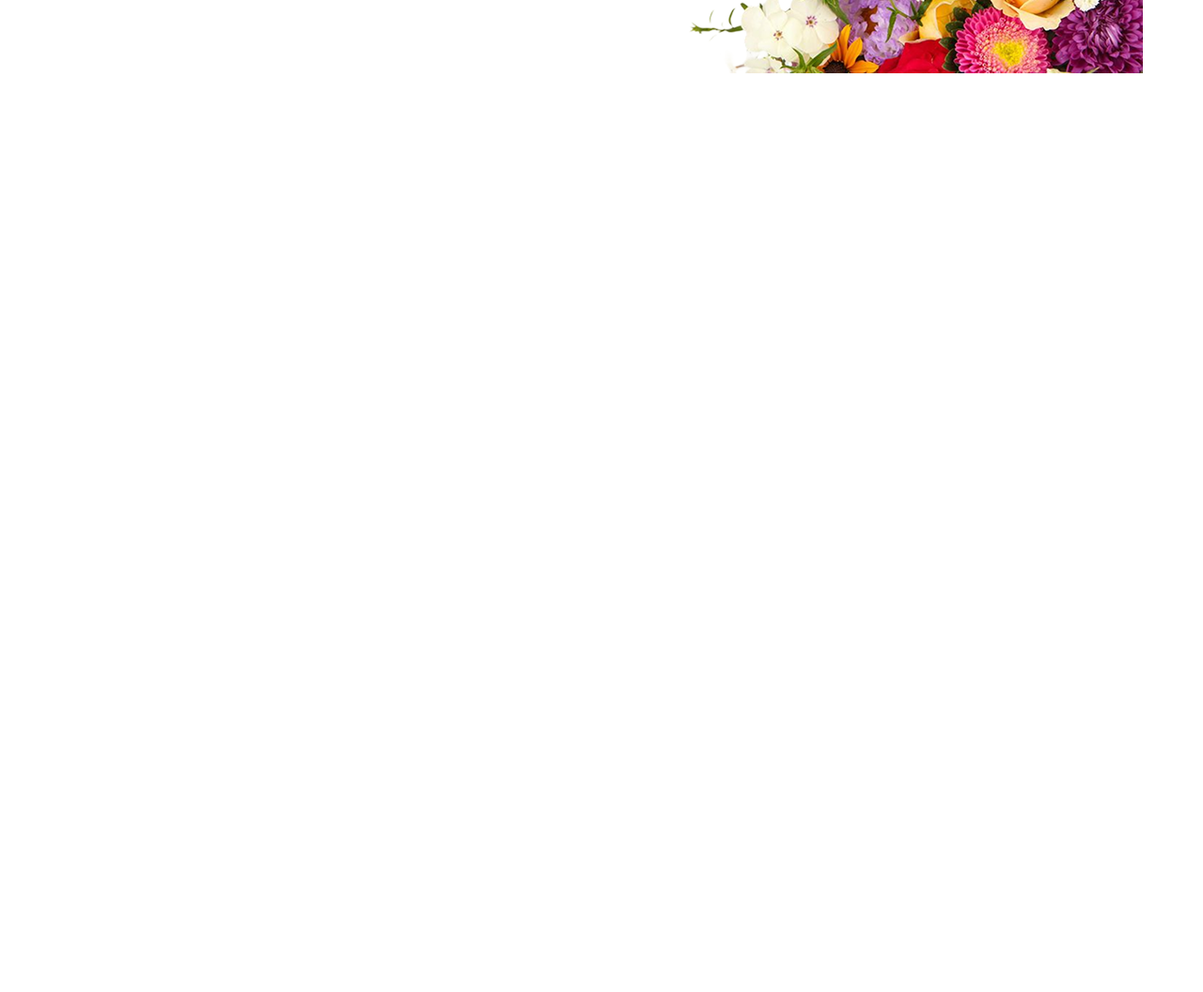
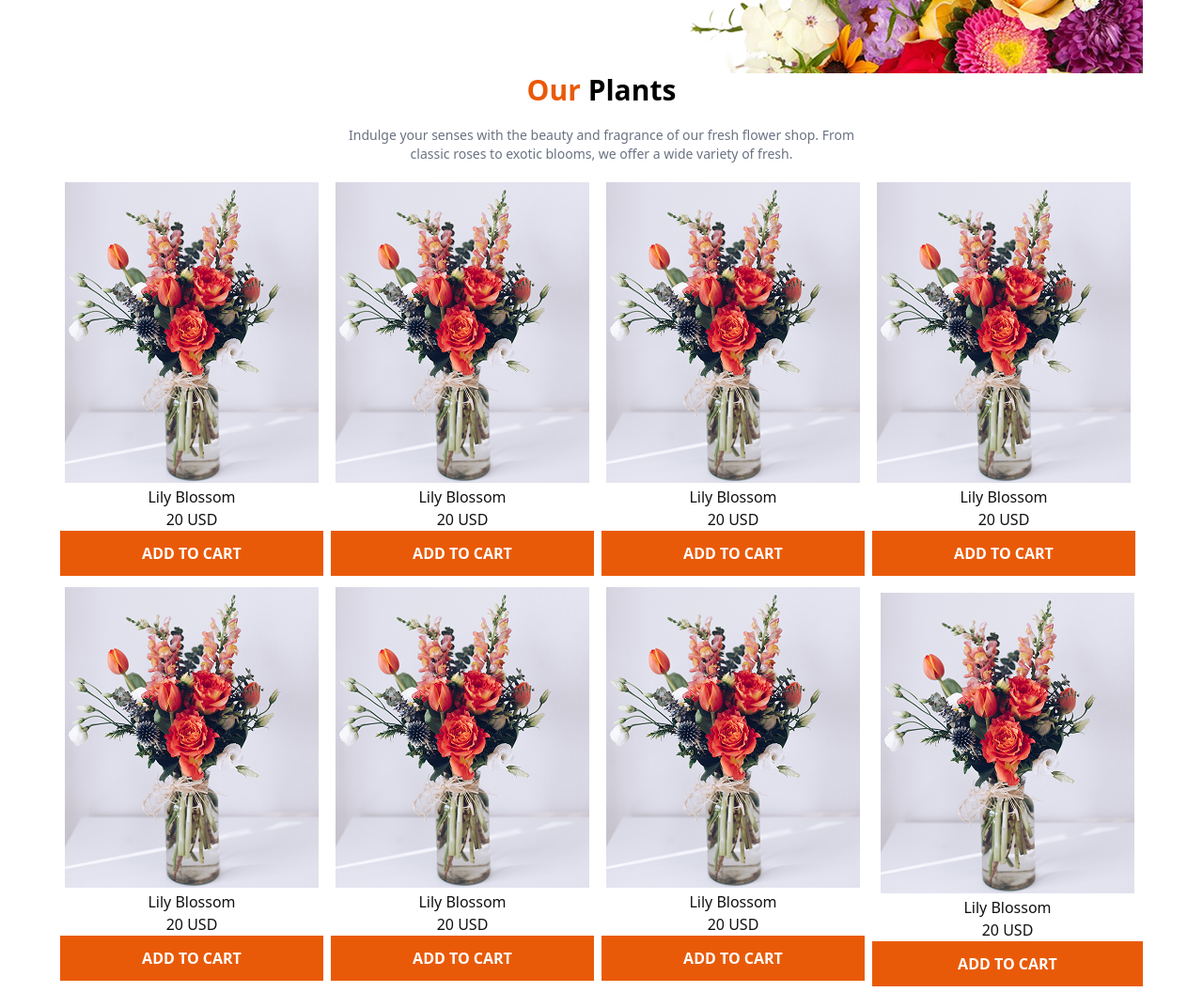
Before and after one commit to MdMerajulHasan/PH-B12A02-Responsive-Flowers-HTML-CSS-Tailwind, a plain HTML site: page index.html in a window 1280 px wide. Shown: the part 480-1536 px from the top of the page at 94% size. Before the commit the page ends 800 px from the top, so only its background shows below. Drawn offline with nearby package versions, Linux system fonts and the light colour scheme.

Commit message:
plants section done

```diff
--- a/index.html
+++ b/index.html
@@ -1,20 +1,24 @@
 <!DOCTYPE html>
 <html lang="en">
-
   <head>
     <meta charset="UTF-8" />
     <meta name="viewport" content="width=device-width, initial-scale=1.0" />
     <script src="https://cdn.jsdelivr.net/npm/@tailwindcss/browser@4"></script>
     <title>Responsive Flowers B12A02</title>
-  <script src="https://kit.fontawesome.com/ed847a0aea.js" crossorigin="anonymous"></script>
+    <script
+      src="https://kit.fontawesome.com/ed847a0aea.js"
+      crossorigin="anonymous"
+    ></script>
   </head>
 
   <body>
     <header class="w-9/10 mx-auto mt-10">
       <nav class="flex justify-between items-center">
-      <div><img src="./assets/logo.png" alt="logo-of-company"></div>
+        <div><img src="./assets/logo.png" alt="logo-of-company" /></div>
         <div class="flex gap-7">
-        <ul class="hidden md:visible md:flex md:gap-4 lg:visible lg:flex lg:gap-5">
+          <ul
+            class="hidden md:visible md:flex md:gap-4 lg:visible lg:flex lg:gap-5"
+          >
             <li class="text-[#252432] font-bold">Home</li>
             <li class="text-[#8987A1]">Shop</li>
             <li class="text-[#8987A1]">About Us</li>
@@ -25,21 +29,147 @@
           </div>
         </div>
       </nav>
-    <section class="mt-20 flex flex-col-reverse justify-center lg:flex-row lg:justify-between lg:items-center">
+      <section
+        class="mt-20 flex flex-col-reverse justify-center lg:flex-row lg:justify-between lg:items-center"
+      >
         <div>
-        <h3 class="text-3xl font-bold mb-3 lg:text-4xl lg:mb-4">ALWAYS <span class="text-[#E95A08]">FRESH<br>FLOWERS</span></h3>
-        <p class="text-gray-500 text-left mb-5 lg:mb-0 text-xs lg:text-sm">Indulge your senses with the beauty and fragrance of<br>
-          our fresh flower shop. From classic roses to exotic<br>
-          blooms, we offer a wide variety of fresh flowers that<br>
-          are perfect for any occasion. </p>
+          <h3 class="text-3xl font-bold mb-3 lg:text-4xl lg:mb-4">
+            ALWAYS <span class="text-[#E95A08]">FRESH<br />FLOWERS</span>
+          </h3>
+          <p class="text-gray-500 text-left mb-5 lg:mb-0 text-xs lg:text-sm">
+            Indulge your senses with the beauty and fragrance of<br />
+            our fresh flower shop. From classic roses to exotic<br />
+            blooms, we offer a wide variety of fresh flowers that<br />
+            are perfect for any occasion.
+          </p>
         </div>
         <div class="mb-4 lg:mb-0">
-        <img src="./assets/hero-flower.png" alt="banner-photo-flower">
+          <img src="./assets/hero-flower.png" alt="banner-photo-flower" />
         </div>
       </section>
     </header>
-  <main></main>
+    <main class="w-9/10 mx-auto">
+      <section class="text-center">
+        <h3 class="text-2xl font-bold md:text-3xl lg:text-3xl">
+          <span class="text-[#E95A08]">Our </span>Plants
+        </h3>
+        <p
+          class="text-gray-500 w-2/3 md:w-1/2 lg:w-1/2 mx-auto text-xs my-5 md:text-sm lg:text-sm"
+        >
+          Indulge your senses with the beauty and fragrance of our fresh flower
+          shop. From classic roses to exotic blooms, we offer a wide variety of
+          fresh.
+        </p>
+        <div
+          class="grid grid-cols-2 md:grid-cols-3 lg:grid-cols-4 space-y-3 space-x-2 lg:space-x-2"
+        >
+          <div class="flex text-center flex-col justify-center items-center">
+            <img
+              src="./assets/sample-flower-image.png"
+              alt="flower-image-of-card"
+            />
+            <p class="text-[#111111]">Lily Blossom</p>
+            <p class="text-[#111111]">20 USD</p>
+            <button
+              class="text-white w-full bg-[#E95A08] px-2 py-1 lg:px-6 lg:py-3 font-semibold text-sm lg:text-base"
+            >
+              ADD TO CART
+            </button>
+          </div>
+          <div class="flex text-center flex-col justify-center items-center">
+            <img
+              src="./assets/sample-flower-image.png"
+              alt="flower-image-of-card"
+            />
+            <p class="text-[#111111]">Lily Blossom</p>
+            <p class="text-[#111111]">20 USD</p>
+            <button
+              class="text-white w-full bg-[#E95A08] px-2 py-1 lg:px-6 lg:py-3 font-semibold text-sm lg:text-base"
+            >
+              ADD TO CART
+            </button>
+          </div>
+          <div class="flex text-center flex-col justify-center items-center">
+            <img
+              src="./assets/sample-flower-image.png"
+              alt="flower-image-of-card"
+            />
+            <p class="text-[#111111]">Lily Blossom</p>
+            <p class="text-[#111111]">20 USD</p>
+            <button
+              class="text-white w-full bg-[#E95A08] px-2 py-1 lg:px-6 lg:py-3 font-semibold text-sm lg:text-base"
+            >
+              ADD TO CART
+            </button>
+          </div>
+          <div class="flex text-center flex-col justify-center items-center">
+            <img
+              src="./assets/sample-flower-image.png"
+              alt="flower-image-of-card"
+            />
+            <p class="text-[#111111]">Lily Blossom</p>
+            <p class="text-[#111111]">20 USD</p>
+            <button
+              class="text-white w-full bg-[#E95A08] px-2 py-1 lg:px-6 lg:py-3 font-semibold text-sm lg:text-base"
+            >
+              ADD TO CART
+            </button>
+          </div>
+          <div class="flex text-center flex-col justify-center items-center">
+            <img
+              src="./assets/sample-flower-image.png"
+              alt="flower-image-of-card"
+            />
+            <p class="text-[#111111]">Lily Blossom</p>
+            <p class="text-[#111111]">20 USD</p>
+            <button
+              class="text-white w-full bg-[#E95A08] px-2 py-1 lg:px-6 lg:py-3 font-semibold text-sm lg:text-base"
+            >
+              ADD TO CART
+            </button>
+          </div>
+          <div class="flex text-center flex-col justify-center items-center">
+            <img
+              src="./assets/sample-flower-image.png"
+              alt="flower-image-of-card"
+            />
+            <p class="text-[#111111]">Lily Blossom</p>
+            <p class="text-[#111111]">20 USD</p>
+            <button
+              class="text-white w-full bg-[#E95A08] px-2 py-1 lg:px-6 lg:py-3 font-semibold text-sm lg:text-base"
+            >
+              ADD TO CART
+            </button>
+          </div>
+          <div class="flex text-center flex-col justify-center items-center">
+            <img
+              src="./assets/sample-flower-image.png"
+              alt="flower-image-of-card"
+            />
+            <p class="text-[#111111]">Lily Blossom</p>
+            <p class="text-[#111111]">20 USD</p>
+            <button
+              class="text-white w-full bg-[#E95A08] px-2 py-1 lg:px-6 lg:py-3 font-semibold text-sm lg:text-base"
+            >
+              ADD TO CART
+            </button>
+          </div>
+          <div class="flex text-center flex-col justify-center items-center">
+            <img
+              src="./assets/sample-flower-image.png"
+              alt="flower-image-of-card"
+            />
+            <p class="text-[#111111]">Lily Blossom</p>
+            <p class="text-[#111111]">20 USD</p>
+            <button
+              class="text-white w-full bg-[#E95A08] px-2 py-1 lg:px-6 lg:py-3 font-semibold text-sm lg:text-base"
+            >
+              ADD TO CART
+            </button>
+          </div>
+        </div>
+      </section>
+    </main>
     <footer></footer>
   </body>
-
 </html>
```
Lines whose indentation alone changed are shown as unchanged.
